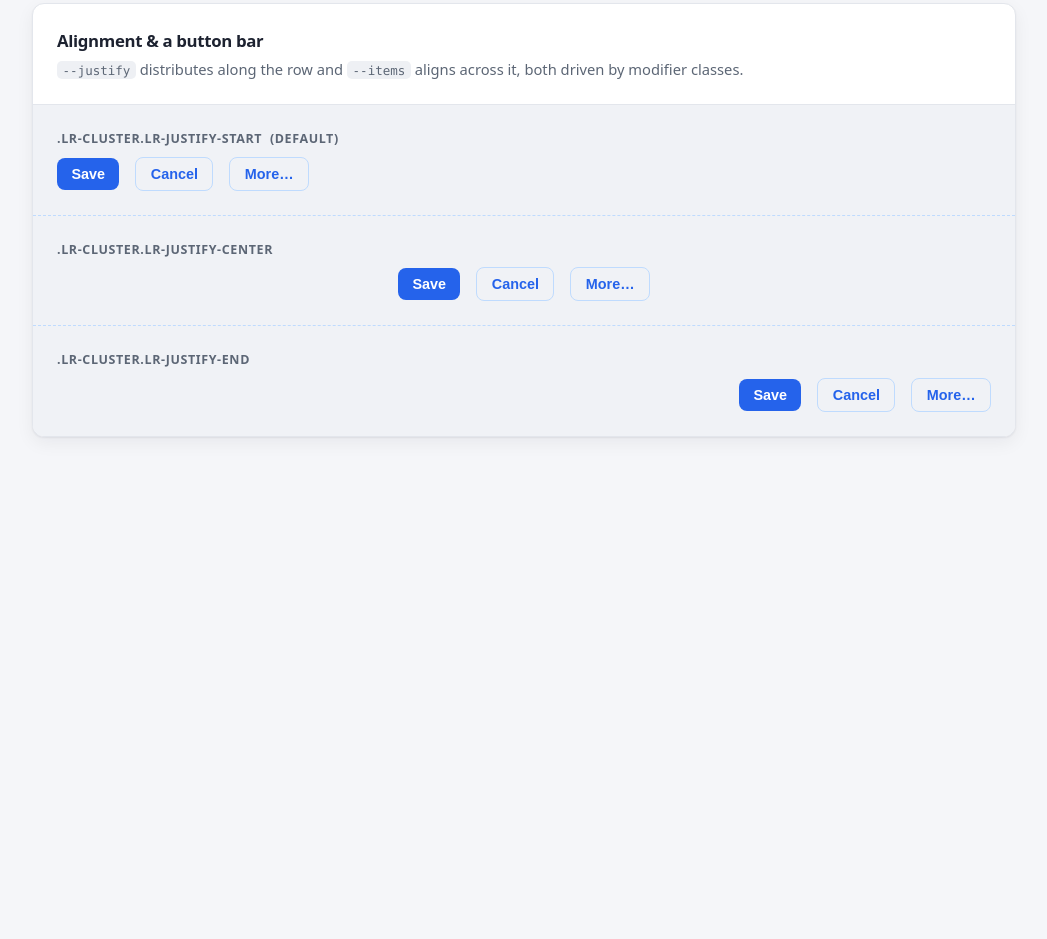
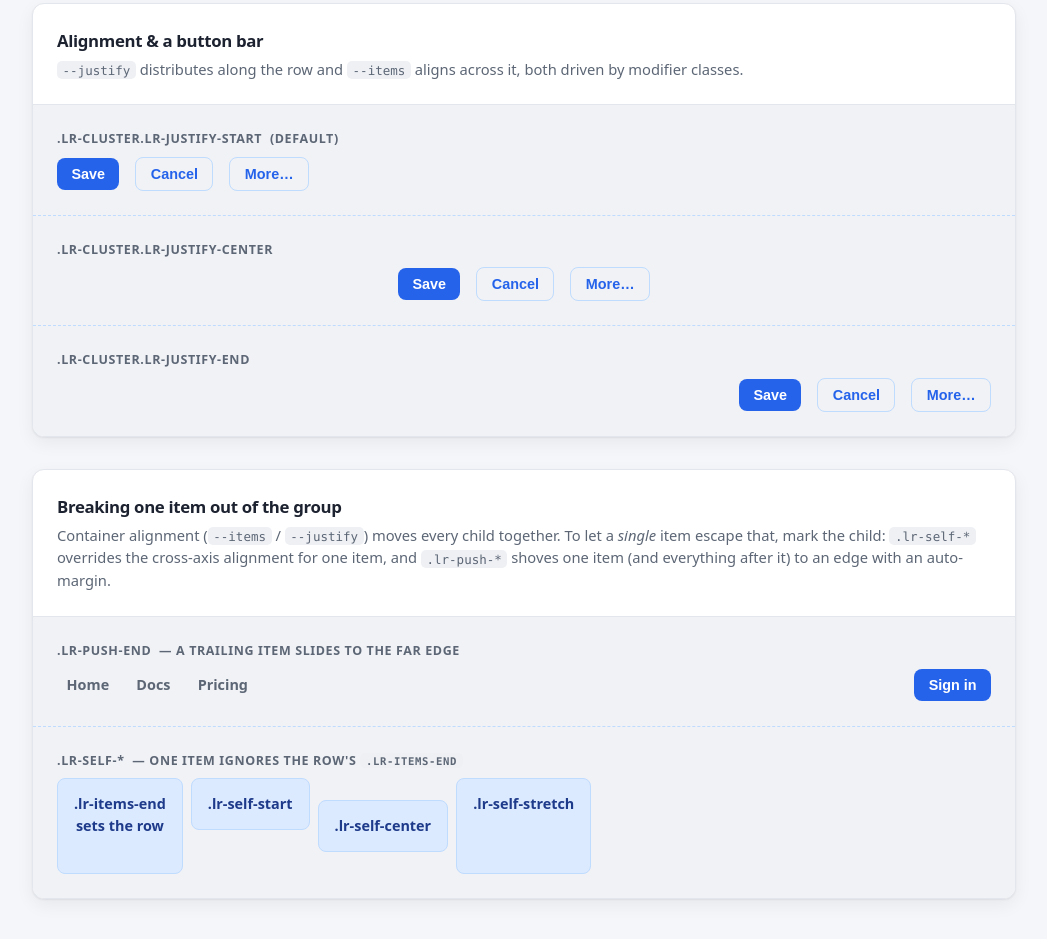
Before and after one commit to LRStack/LRLayout, a website: page showcase/cluster.html in a window 1280 px wide. Shown: the part 1254-2193 px from the top of the page, without its empty margins (116-1163 px from the left). Before the commit the page ends 1755 px from the top, so only its background shows below. Drawn offline with nearby package versions, Linux system fonts and the light colour scheme; files that its build step writes are made by us from their sources.

Commit message:
self alignment

```diff
--- a/showcase/cluster.html
+++ b/showcase/cluster.html
@@ -158,6 +158,42 @@
           </div>
         </div>
       </section>
+
+      <section class="demo">
+        <div class="demo__head lr-stack lr-gap-xs lr-pad-lg">
+          <h2>Breaking one item out of the group</h2>
+          <p class="note">
+            Container alignment (<code>--items</code> / <code>--justify</code>)
+            moves every child together. To let a <em>single</em> item escape that,
+            mark the child: <code>.lr-self-*</code> overrides the cross-axis
+            alignment for one item, and <code>.lr-push-*</code> shoves one item
+            (and everything after it) to an edge with an auto-margin.
+          </p>
+        </div>
+        <div class="stage lr-stack lr-gap-sm lr-pad-lg">
+          <span class="stage__label"
+            >.lr-push-end &nbsp;— a trailing item slides to the far edge</span
+          >
+          <div class="lr-cluster lr-gap-sm">
+            <a class="nav-link" href="#">Home</a>
+            <a class="nav-link" href="#">Docs</a>
+            <a class="nav-link" href="#">Pricing</a>
+            <button class="btn lr-push-end">Sign in</button>
+          </div>
+        </div>
+        <div class="stage lr-stack lr-gap-sm lr-pad-lg">
+          <span class="stage__label"
+            >.lr-self-* &nbsp;— one item ignores the row's
+            <code>.lr-items-end</code></span
+          >
+          <div class="lr-cluster lr-items-end lr-gap-sm">
+            <div class="box box--tall">.lr-items-end<br />sets the row</div>
+            <div class="box lr-self-start">.lr-self-start</div>
+            <div class="box lr-self-center">.lr-self-center</div>
+            <div class="box lr-self-stretch">.lr-self-stretch</div>
+          </div>
+        </div>
+      </section>
     </main>
   </body>
 </html>
--- a/src/lrlayout.scss
+++ b/src/lrlayout.scss
@@ -27,6 +27,8 @@
 @use "modifiers/gap";
 @use "modifiers/pad";
 @use "modifiers/items";
+@use "modifiers/self";
+@use "modifiers/push";
 @use "modifiers/justify";
 @use "modifiers/content";
 @use "modifiers/cols";
--- /dev/null
+++ b/src/modifiers/_push.scss
@@ -0,0 +1,28 @@
+// =============================================================================
+// Push modifiers
+// -----------------------------------------------------------------------------
+// Auto-margin on the MAIN (inline) axis: an item's margin swells to absorb the
+// free space on one side, shoving that item — and everything after it — to the
+// far edge. The classic flexbox trick for breaking one child out of the group,
+// e.g. a trailing CTA in an otherwise flex-start cluster nav. Targets a child,
+// not the container.
+//
+//   [Home] [Docs] [Pricing] ················· [Sign in]   ← .lr-push-end on "Sign in"
+//
+// The named edge is where the item GOES (matching .lr-overlay-start/-end), not
+// what it pushes. Logical (margin-inline-*), so it flips under RTL.
+//
+// Inline-axis only — meaningful on the row flex primitives (cluster, split). A
+// vertical stack's main axis is the block axis; bottom-pinning a stack's last
+// child is a separate concern (see "stack bottom-pin" in ROADMAP.md), not this.
+// =============================================================================
+
+@layer lrlayout.modifiers {
+  .lr-push-end {
+    margin-inline-start: auto;
+  }
+
+  .lr-push-start {
+    margin-inline-end: auto;
+  }
+}
--- /dev/null
+++ b/src/modifiers/_self.scss
@@ -0,0 +1,24 @@
+// =============================================================================
+// Self modifiers
+// -----------------------------------------------------------------------------
+// Set align-self on a single flex/grid ITEM, overriding the container's --items
+// (align-items) for that one child — the per-item counterpart to .lr-items-*.
+// e.g. .lr-self-start lets one item top-align in a cluster/split whose siblings
+// stay centered. Targets a child, not the container (like .lr-cover-center).
+//
+// Reuses _items.scss's $items map so the vocabulary stays identical to
+// .lr-items-* (start/center/end/stretch/baseline). flex-start / flex-end are
+// valid on grid items too (computed as start / end), so this composes on cluster,
+// split, flank, and grid alike.
+// =============================================================================
+
+@use "sass:map";
+@use "items";
+
+@layer lrlayout.modifiers {
+  @each $name, $value in items.$items {
+    .lr-self-#{$name} {
+      align-self: #{$value};
+    }
+  }
+}
```
Also changed, not shown: ROADMAP.md (+6 -3 lines), test/modifiers.html (+31 -0 lines), README.md.
